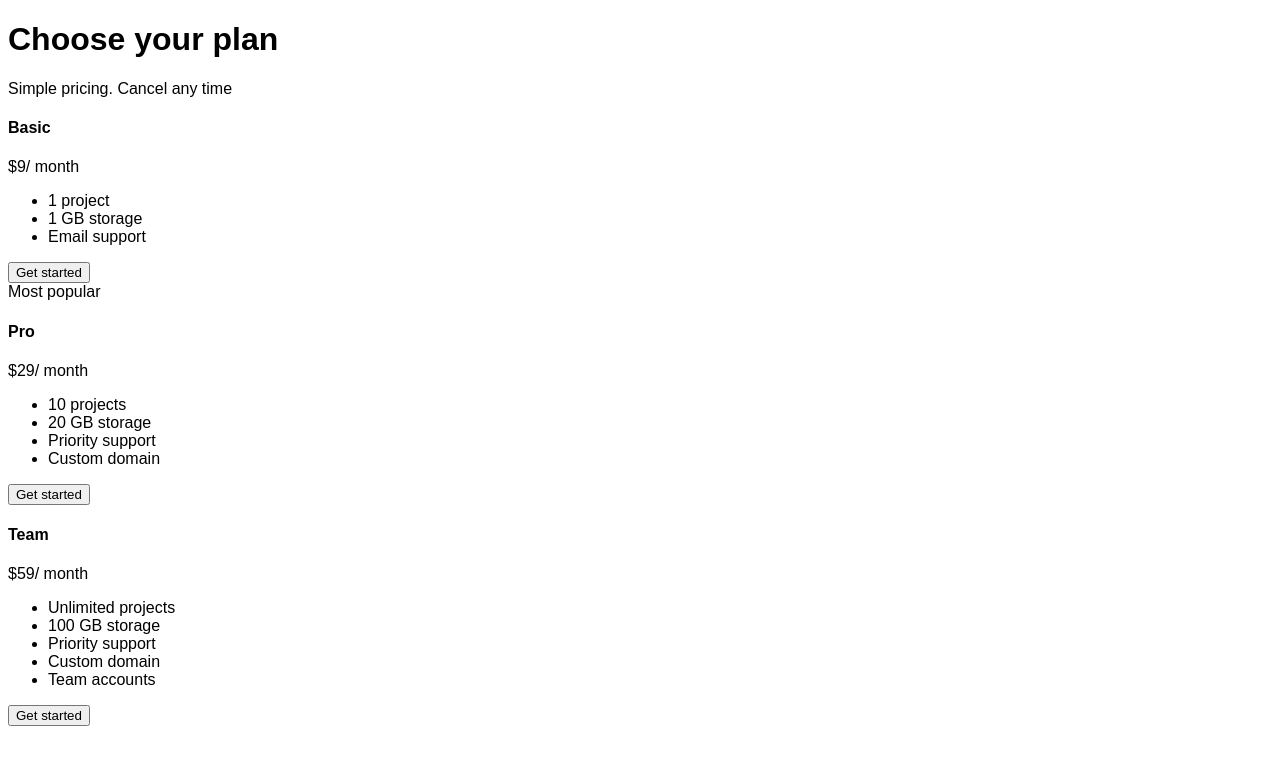
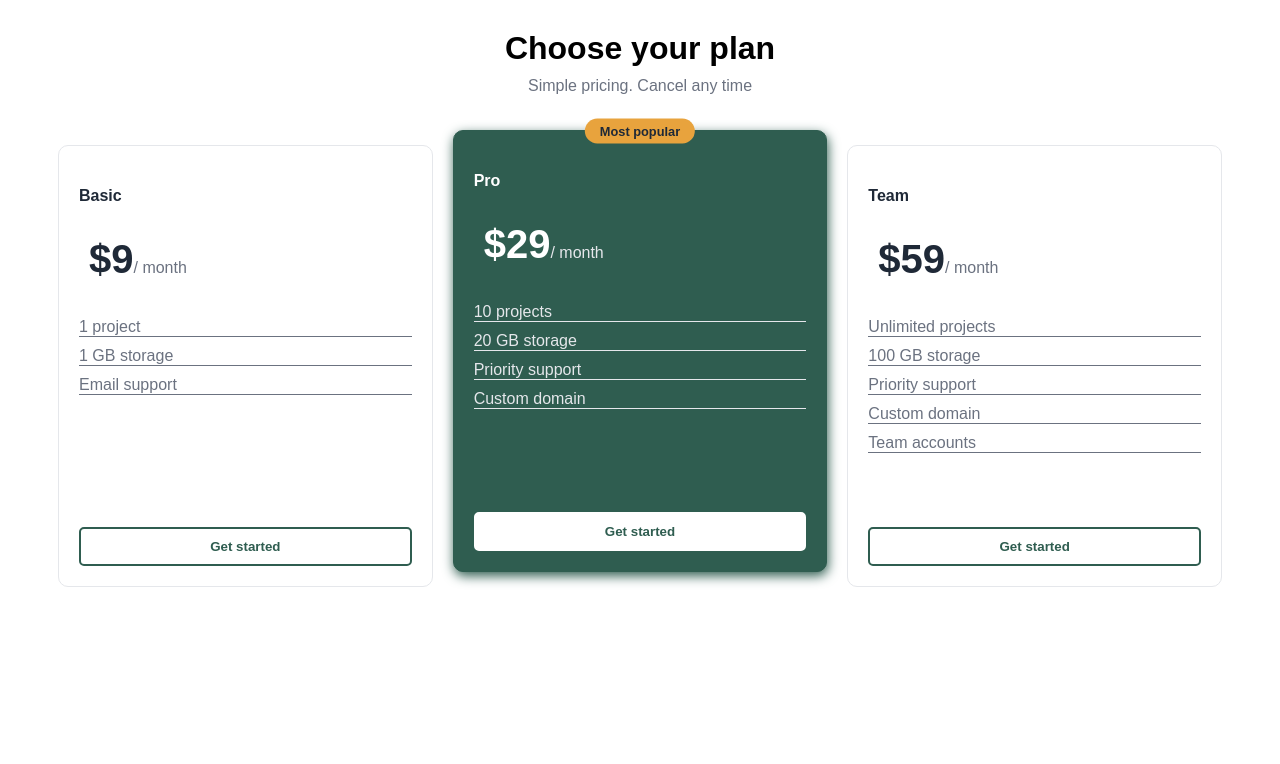
Before and after one commit to btissambenzehaf100-lab/three-layouts, a plain HTML site: page pricing.html in a window 1280 px wide. Drawn offline with Linux system fonts and the light colour scheme.

Commit message:
styling pricing table

```diff
--- a/style.css
+++ b/style.css
@@ -70,13 +70,13 @@ body {
     }
 
     .child2 button {
-       grid-column: span 2;
+        grid-column: span 2;
 
     }
 }
 
-@media (max-width:375px){
-        .container {
+@media (max-width:375px) {
+    .container {
         display: grid;
         grid-template-columns: 1fr;
 
@@ -137,7 +137,7 @@ body {
     border-width: 50px;
     background-color: white;
     margin: 0px;
-    padding: 20px ;
+    padding: 20px;
 
 
 
@@ -225,11 +225,217 @@ body {
     font-weight: bold;
 }
 
-@media (max-width: 768px){
-    .card-grid{
+@media (max-width: 768px) {
+    .card-grid {
         display: flex;
         flex-direction: column;
         align-items: center;
         gap: 20px;
     }
 }
+
+/*pricing table*/
+
+.pricing-table-header {
+    display: flex;
+    align-items: center;
+    flex-direction: column;
+    margin: 20px;
+}
+
+.pricing-tables {
+    display: grid;
+    grid-template-columns: repeat(3, 1fr);
+    gap: 20px;
+    margin: 40px 50px;
+    align-items: center;
+}
+
+.pricing-table-h2 {
+    margin: 10px;
+    margin-bottom: 0px;
+}
+
+.pricing-table-p {
+    font-size: 1rem;
+    color: #6b7280;
+    align-self: center;
+    margin: 10px;
+}
+
+.basic {
+    background-color: white;
+    border-width: 1px;
+    border-color: #e5e7eb;
+    border-style: solid;
+    border-radius: 10px;
+    padding: 20px;
+    min-height: 400px;
+    display: flex;
+    flex-direction: column;
+}
+
+.basic-h4 {
+    font-weight: bolder;
+    color: #1f2937;
+    font-size: 1rem;
+}
+
+.basic-p {
+    font-size: 1rem;
+    color: #6b7280;
+    margin: 10px;
+}
+
+.basic-table {
+    color: #6b7280;
+    list-style: none;
+    padding: 0px;
+
+}
+
+.basic-table li {
+    border-bottom: #e5e7eb;
+    border-bottom: 0.5px solid;
+    margin-bottom: 10px;
+    margin-top: 10px;
+}
+
+.basic-button {
+    background-color: white;
+    border-style: solid;
+    border-color: #2f5d50;
+    border-width: 2px;
+    border-radius: 5px;
+    padding: 10px 100px;
+    font-weight: bold;
+    color: #2f5d50;
+    margin-top: auto;
+}
+
+.team {
+    background-color: white;
+    border-width: 1px;
+    border-color: #e5e7eb;
+    border-style: solid;
+    border-radius: 10px;
+    padding: 20px;
+    min-height: 400px;
+    display: flex;
+    flex-direction: column;
+}
+
+.team-h4 {
+    font-weight: bolder;
+    color: #1f2937;
+    font-size: 1rem;
+}
+
+.team-p {
+    font-size: 1rem;
+    color: #6b7280;
+    margin: 10px;
+}
+
+.team-table {
+    color: #6b7280;
+    list-style: none;
+    padding: 0px;
+}
+
+.team-table li {
+    border-bottom: #e5e7eb;
+    border-bottom: 0.5px solid;
+    margin-bottom: 10px;
+    margin-top: 10px;
+}
+
+.team-button {
+    background-color: white;
+    border-style: solid;
+    border-color: #2f5d50;
+    border-width: 2px;
+    border-radius: 5px;
+    padding: 10px 100px;
+    font-weight: bold;
+    color: #2f5d50;
+    margin-top: auto;
+}
+
+.basic-p span,
+.team-p span {
+    font-size: 40px;
+    font-weight: bold;
+    color: #1f2937;
+}
+
+.most-popular {
+    background-color: #2f5d50;
+    border-width: 1px;
+    border-color: #2f5d50;
+    border-style: solid;
+    border-radius: 10px;
+    padding: 20px;
+    min-height: 400px;
+    display: flex;
+    flex-direction: column;
+    transform: translateY(-15px);
+    box-shadow: 1px 4px 12px #2f5d50;
+    position: relative;
+}
+
+.most-popular-h4 {
+    font-weight: bolder;
+    color: white;
+    font-size: 1rem;
+}
+
+.most-popular-p {
+    font-size: 1rem;
+    color: #e5e7eb;
+    margin: 10px;
+}
+
+.most-popular-p span {
+    font-size: 40px;
+    font-weight: bold;
+    color: white;
+}
+
+.most-popular li {
+    border-bottom: #e5e7eb;
+    border-bottom: 0.5px solid;
+    margin-bottom: 10px;
+    margin-top: 10px;
+}
+
+.most-popular-table {
+    color: #e5e7eb;
+    list-style: none;
+    padding: 0px;
+}
+
+.most-popular-button {
+    background-color: white;
+    border-style: solid;
+    border-color: white;
+    border-width: 2px;
+    border-radius: 5px;
+    padding: 10px 100px;
+    font-weight: bold;
+    color: #2f5d50;
+    margin-top: auto;
+}
+
+.most-popular-span {
+    position: absolute;
+    top: 0;
+    left: 50%;
+    transform: translate(-50%, -50%);
+    background-color: #e8a33d;
+    color: #1f2937;
+    padding: 5px 15px;
+    border-radius: 20px;
+    font-size: 0.8rem;
+    font-weight: bold;
+}
```
